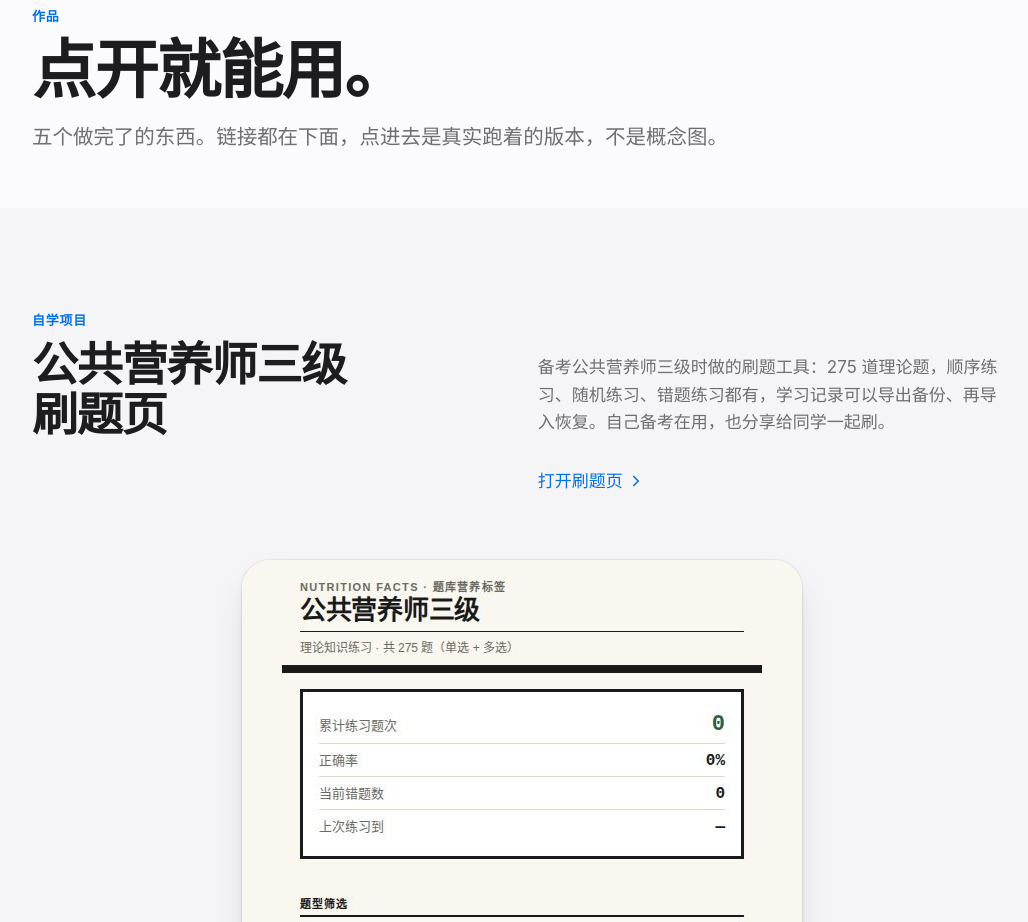
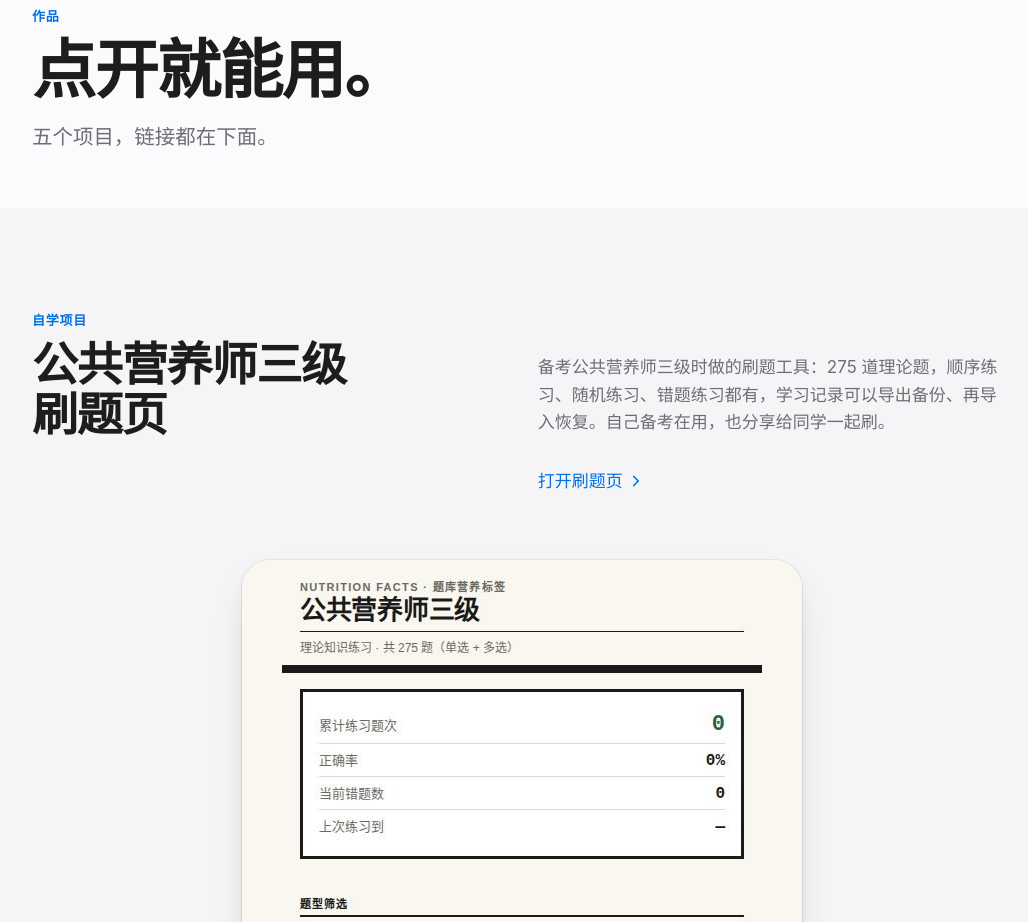
Before and after one commit to wodejbhen/wodejbhen.github.io, a plain HTML site: page index.html in a window 1280 px wide. Shown: the part 880-1802 px from the top of the page, without its empty margins (118-1146 px from the left). Drawn offline with Linux system fonts and the light colour scheme.

```diff
--- a/index.html
+++ b/index.html
@@ -99,7 +99,7 @@
     <div class="wrap section-head reveal">
       <p class="eyebrow">作品</p>
       <h2 class="display">点开就能用。</h2>
-      <p class="lede">五个做完了的东西。链接都在下面，点进去是真实跑着的版本，不是概念图。</p>
+      <p class="lede">五个项目，链接都在下面。</p>
     </div>
 
     <article class="chapter chapter--gray" id="p-quiz">
```
